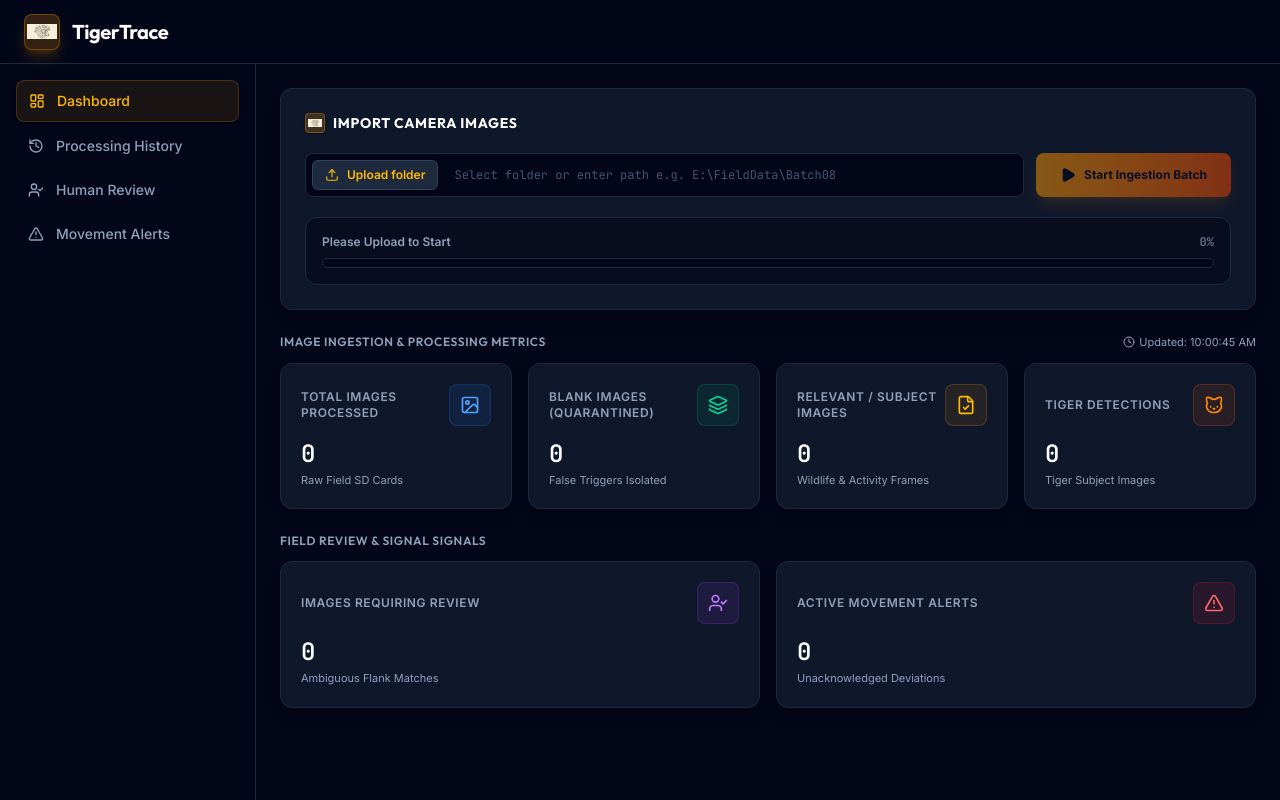
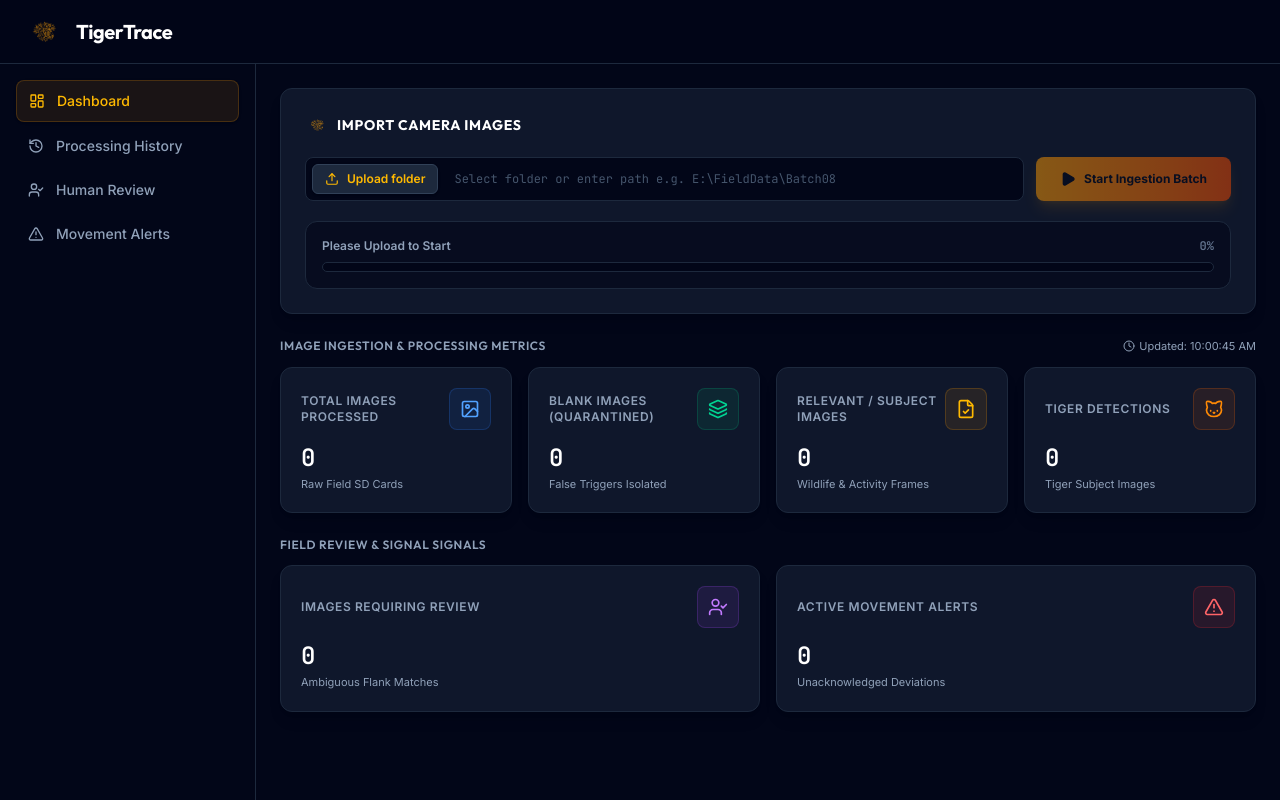
Before and after one commit to ShubhamYadav-006/tiger-trace, a React (Vite) app in the folder frontend/: page / in a window 1280 px wide. Built offline with nearby package versions, Linux system fonts and the light colour scheme; no server answers.

Commit message:
feat(logo): convert line art image into transparent glowing amber PNG logo and remove background container box

```diff
--- a/frontend/src/components/layout/Header.tsx
+++ b/frontend/src/components/layout/Header.tsx
@@ -4,8 +4,8 @@
   return (
     <header className="h-16 border-b border-slate-800 bg-slate-950/80 backdrop-blur-md px-6 flex items-center justify-between sticky top-0 z-30">
       <div className="flex items-center gap-3">
-        <div className="w-9 h-9 rounded-lg bg-amber-500/20 border border-amber-500/30 flex items-center justify-center shadow-lg shadow-amber-500/20 overflow-hidden p-0.5">
-          <img src="/logo.png" alt="TigerTrace Logo" className="w-full h-full object-contain rounded" />
+        <div className="w-10 h-10 flex items-center justify-center">
+          <img src="/logo.png" alt="TigerTrace Logo" className="w-full h-full object-contain" />
         </div>
         <h1 className="text-xl font-bold tracking-tight text-white font-heading leading-tight">
           TigerTrace
--- a/frontend/src/pages/DashboardPage.tsx
+++ b/frontend/src/pages/DashboardPage.tsx
@@ -138,8 +138,8 @@
       <div className="p-6 bg-slate-900 border border-slate-800 rounded-xl space-y-5 shadow-lg">
         <div className="flex items-center justify-between">
           <h2 className="text-sm font-bold text-white font-heading uppercase tracking-wider flex items-center gap-2">
-            <div className="w-5 h-5 rounded bg-amber-500/20 border border-amber-500/30 flex items-center justify-center shadow-sm overflow-hidden p-0.5">
-              <img src="/logo.png" alt="TigerTrace Logo" className="w-full h-full object-contain rounded" />
+            <div className="w-6 h-6 flex items-center justify-center">
+              <img src="/logo.png" alt="TigerTrace Logo" className="w-full h-full object-contain" />
             </div>
             Import Camera Images
           </h2>
```
Also changed, not shown: frontend/public/logo.png.
